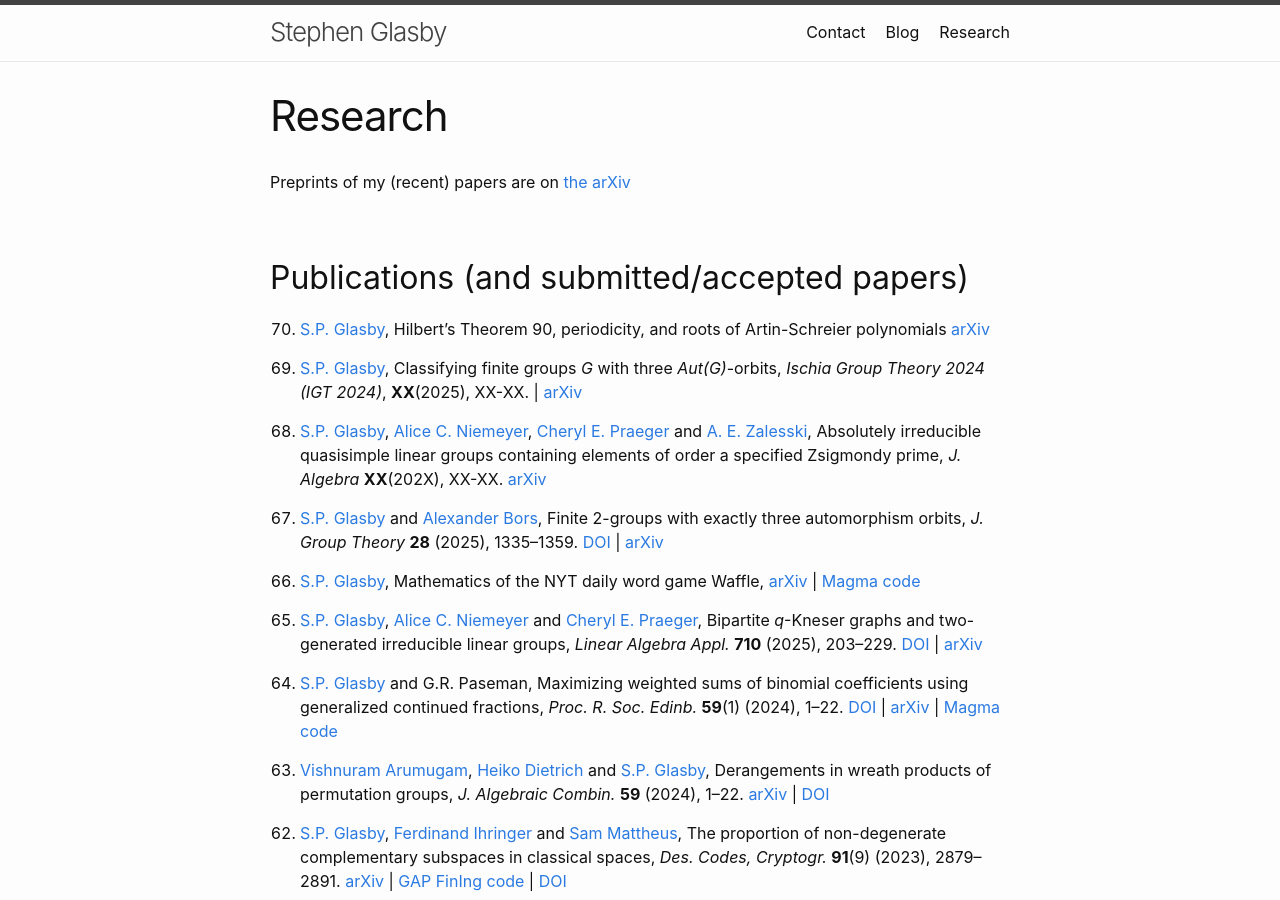
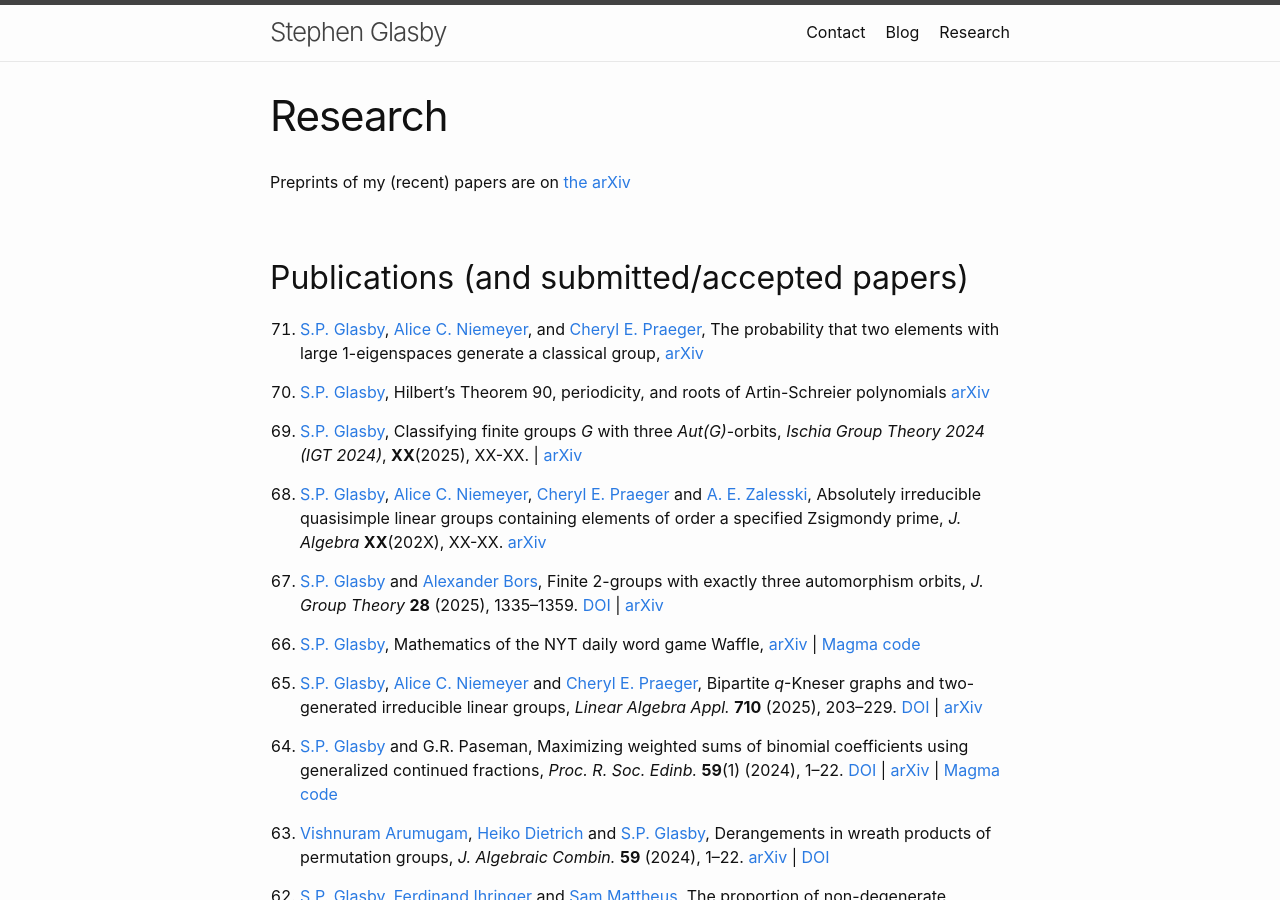
Before and after one commit to StephenGlasby/StephenGlasby.github.io, a Jekyll site: the page built from publications.md, in a window 1280 px wide and 900 px high. Built offline with Jekyll 4.4.1, drawn with Linux system fonts in a browser that asks for light colours.

Commit message:
publications.md

```diff
--- a/publications.md
+++ b/publications.md
@@ -7,6 +7,12 @@ permalink: /publications/
 Preprints of my (recent) papers are on [the arXiv](https://arxiv.org/a/glasby_s_1.html)
 
 <h2> Publications (and submitted/accepted papers) </h2>
+
+0. [S.P. Glasby](https://stephenglasby.github.io/),
+  [Alice C. Niemeyer](https://www.mathb.rwth-aachen.de/Mitarbeiter/niemeyer.php), and
+  [Cheryl E. Praeger](https://www.uwa.edu.au/people/cheryl.praeger),
+  The probability that two elements with large 1-eigenspaces
+  generate a classical group, [arXiv](ttp://arxiv.org/abs/2603.22638)
 
 0. [S.P. Glasby](https://stephenglasby.github.io/),
   Hilbert’s Theorem 90, periodicity, and roots of Artin-Schreier polynomials
```
